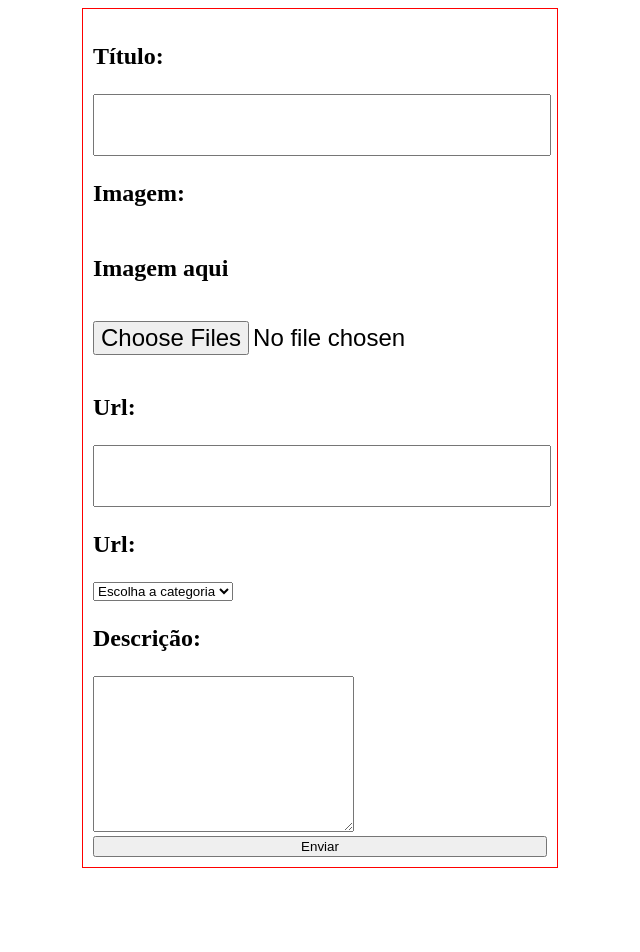
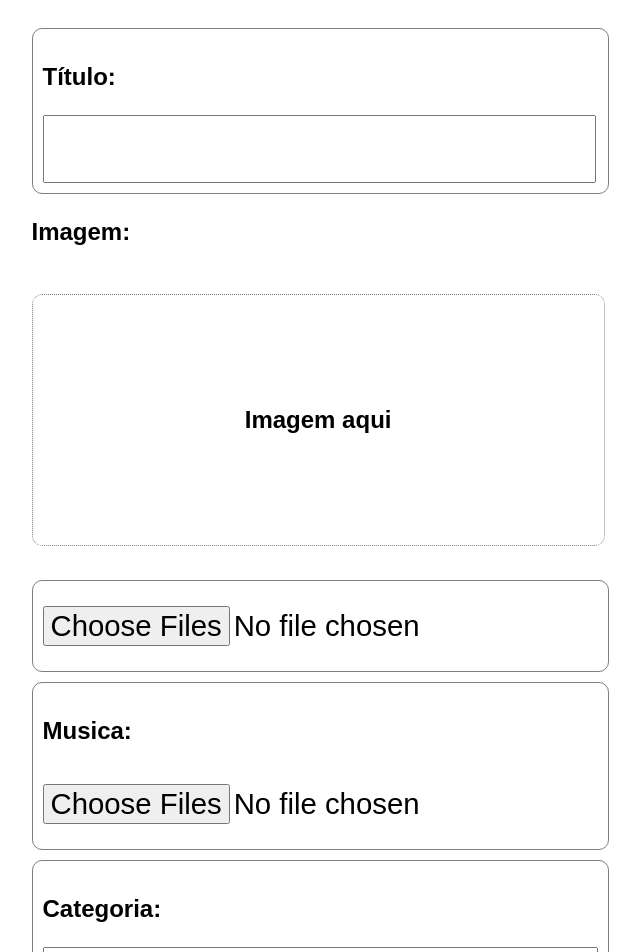
Before and after one commit to wlis13/play_music_manager, a React (Vite) app: page / in a window 1280 px wide. Shown: the top 952 px of the page, without its empty margins (320-960 px from the left). Before the commit the page ends 876 px from the top, so only its background shows below. Built offline with nearby package versions, Linux system fonts and the light colour scheme; the HTML template or start-up script is replaced by a standard one.

Commit message:
nothing alse

```diff
--- a/src/context/Provider.jsx
+++ b/src/context/Provider.jsx
@@ -1,10 +1,65 @@
+import { useState } from "react";
 import MyContext from "./Context";
 import PropTypes from "prop-types";
 
 function Provider({ children }) {
 
+  const [formData, setFormData] = useState({
+    title: "",
+    image: "",
+    music: "",
+    category: "",
+    description: ""
+  });
+
+
+  async function fetchAddImage() {
+    const newImage = formData.image;
+    const url = "https://play-music-service.vercel.app/add_image_firebase"
+    const promise = await fetch(url, {
+      method: "POST",
+      headers: {
+        "Content-Type": "application/json",
+      },
+      body: JSON.stringify(newImage)
+    });
+    const response = await promise.json();
+    setFormData((prev) => ({ ...prev, image: response }))
+  }
+
+  async function fetchAddMusic() {
+    const newMusic = formData.music;
+    const url = "https://play-music-service.vercel.app/add_music_firebase"
+    const promise = await fetch(url, {
+      method: "POST",
+      headers: {
+        "Content-Type": "application/json",
+      },
+      body: JSON.stringify(newMusic)
+    });
+    const response = await promise.json();
+    setFormData((prev) => ({ ...prev, music: response }))
+  }
+
+  async function fetchAddData() {
+    await fetchAddImage()
+    await fetchAddMusic()
+    const url = "https://play-music-service.vercel.app/add_music"
+    const promise = await fetch(url, {
+      method: "POST",
+      headers: {
+        "Content-Type": "application/json",
+      },
+      body: JSON.stringify(formData),
+    });
+    const response = await promise.json();
+    alert(response)
+  }
+
   const providerValue = {
-
+    formData,
+    setFormData,
+    fetchAddData
   }
 
   return (
--- a/src/pages/MainPage/mainPage.css
+++ b/src/pages/MainPage/mainPage.css
@@ -1,3 +1,7 @@
+* {
+  font-family: sans-serif;
+}
+
 .container_main_page {
   display: flex;
   align-items: center;
@@ -8,12 +12,20 @@
   display: flex;
   flex-direction: column;
   padding: 10px;
-  border: 1px solid red;
 }
 
 .form_main_page p {
   font-size: 18pt;
   font-weight: 600;
+}
+
+.label_main_page {
+  display: flex;
+  flex-direction: column;
+  border: 1px solid rgb(0, 0, 0, 0.5);
+  border-radius: 10px;
+  padding: 10px;
+  margin-top: 10px;
 }
 
 .label_main_page p {
@@ -22,11 +34,90 @@
 }
 
 .label_main_page input {
+  font-size: 22pt;
+  padding: 15px 0px;
+  width: 99%;
+}
+
+.label_main_page select {
   font-size: 18pt;
   padding: 15px 0px;
   width: 100%;
+  height: 100%;
+}
+
+.label_main_page select:focus {
+  outline: none;
+}
+
+.label_main_page option {
+  font-size: 18pt;
+  width: 100%;
+  font-weight: 600;
 }
 
 .label_main_page input:focus {
   outline: none;
 }
+
+.label_main_page textarea {
+  font-size: 18pt;
+  width: 98%;
+  font-weight: 600;
+  margin-left: auto;
+  margin-right: auto;
+  line-height: 1.5;
+}
+
+.label_main_page textarea:focus {
+  outline: none;
+}
+
+.form_main_page button {
+  font-size: 18pt;
+  font-weight: 600;
+  padding: 10px 20px;
+  background-color: rgb(95, 95, 182);
+  color: white;
+  margin-top: 15px;
+  border-radius: 5px;
+}
+
+#image_message {
+  display: flex;
+  justify-content: center;
+  align-items: center;
+  border: 1px dotted rgb(0, 0, 0, 0.5);
+  border-radius: 10px;
+  width: 99%;
+  height: 250px;
+}
+
+.container_image_and_remove_icon {
+  position: relative;
+  display: flex;
+  justify-content: center;
+  align-items: center;
+  border: 1px dotted rgb(0, 0, 0, 0.5);
+  border-radius: 10px;
+  width: 99%;
+  height: 250px;
+}
+
+#remove_image_icon {
+  position: absolute;
+  top: 10px;
+  left: 80%;
+  width: 30px;
+  border: 1px solid rgb(0, 0, 0, 0.5);
+  padding: 10px;
+  border-radius: 5px;
+  background-color: white;
+  cursor: pointer;
+}
+
+#image_music {
+  width: 60%;
+  height: 100%;
+  margin: 0px 10px;
+}
--- a/src/pages/MainPage/mainPage.jsx
+++ b/src/pages/MainPage/mainPage.jsx
@@ -1,16 +1,11 @@
-import { useState } from "react";
+import { useContext, useState } from "react";
 import Ximage from "./images/XImage_circle.png"
 import "./mainPage.css";
+import MyContext from "../../context/Context";
 
 function MainPage() {
 
-  const [formData, setFormData] = useState({
-    title: "",
-    image: "",
-    url: "",
-    category: "",
-    description: ""
-  });
+  const { formData, setFormData, fetchAddData } = useContext(MyContext);
 
   const [imageFile, setImageFile] = useState([]);
 
@@ -22,13 +17,23 @@ function MainPage() {
 
   function handleImage({ target }) {
     const { files } = target;
-    setImageFile((prev) => ([...prev, URL.createObjectURL(files[0])]));
-    setFormData((prev) => ({ ...prev, image: files[0] }))
+    if (files.length > 0) {
+      setImageFile((prev) => ([...prev, URL.createObjectURL(files[0])]));
+      setFormData((prev) => ({ ...prev, image: files[0] }))
+    }
+  }
 
+  function handleMusic({ target }) {
+    const { files } = target;
+    if (files.length > 0) {
+      setFormData((prev) => ({ ...prev, music: files[0] }))
+    }
   }
 
   function removeItem() {
     setImageFile([]);
+    const inputImage = document.getElementById("input-image");
+    inputImage.value = "";
   }
 
   return (
@@ -57,6 +62,7 @@ function MainPage() {
                 alt="remover"
               />
               <img
+                id="image_music"
                 src={imageFile[0]}
                 alt={`${imageFile[0]}`}
               />
@@ -74,19 +80,21 @@ function MainPage() {
             multiple
           />
         </label>
-        <label className="label_main_page" htmlFor="input_url">
-          <p>Url:</p>
+        <label className="label_main_page" htmlFor="input_music">
+          <p>Musica:</p>
           <input
-            onChange={handleChange}
-            id="input_url"
-            type="url"
-            name="url"
+            onChange={handleMusic}
+            id="input_music"
+            type="file"
+            name="music"
+            accept="audio/mp3"
+            multiple
           />
         </label>
-        <label className="label_main_page" htmlFor="input_url">
-          <p>Url:</p>
+        <label className="label_main_page" htmlFor="input_category">
+          <p>Categoria:</p>
           <select onChange={handleChange} name="category" id="input_category">
-            <option value="">Escolha a categoria</option>
+            <option value=""></option>
             <option value="trance">Trance</option>
             <option value="anos 80">Anos 80</option>
             <option value="rock'n roll">Rock in Roll</option>
@@ -100,11 +108,11 @@ function MainPage() {
             name="description"
             id="input_description"
             cols="30"
-            rows="10"
+            rows="8"
           >
           </textarea>
         </label>
-        <button type="submit">Enviar</button>
+        <button type="button" onClick={fetchAddData}>Enviar</button>
       </form>
     </div>
   );
```
